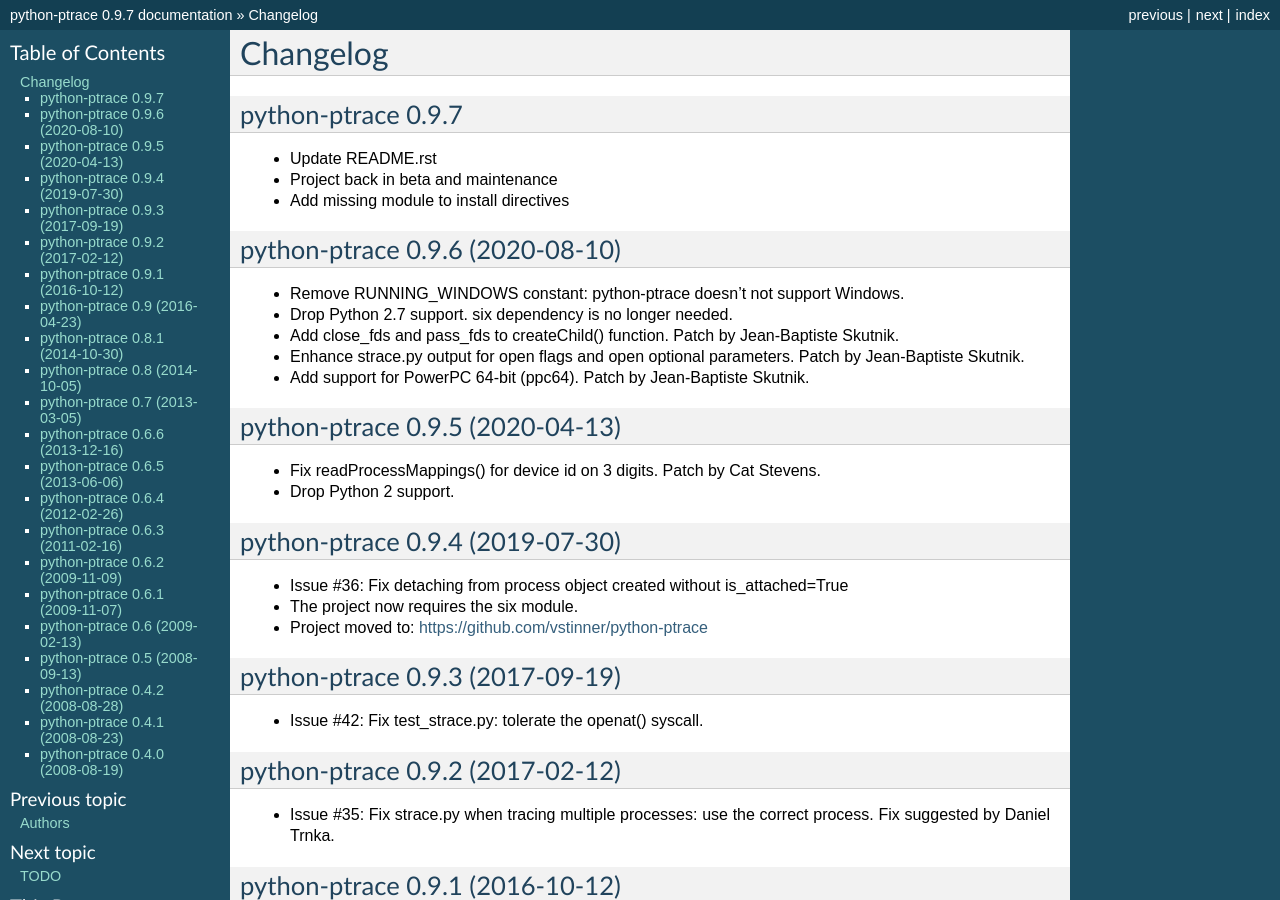
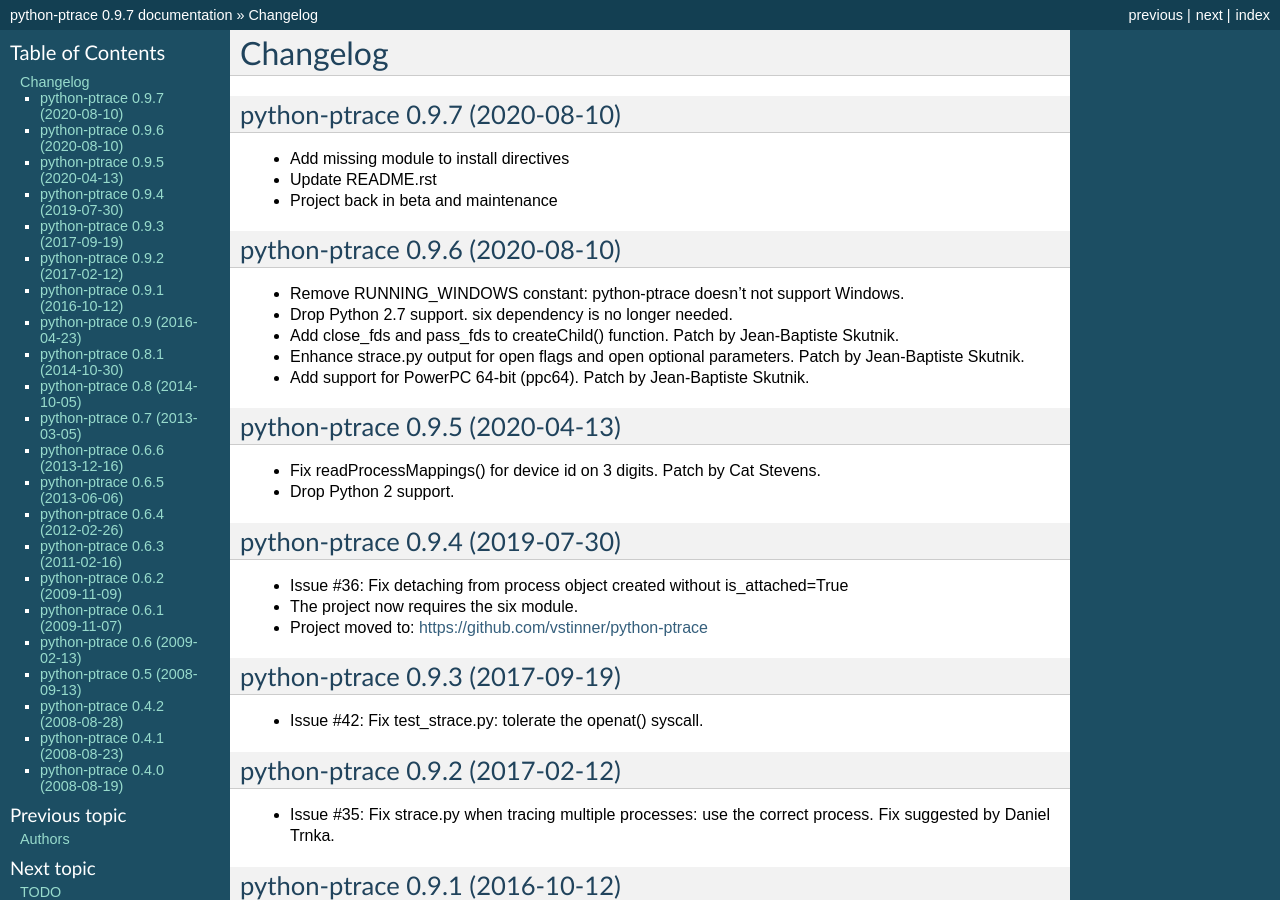
Before and after one commit to vstinner/python-ptrace, a Sphinx documentation site: the page built from doc/changelog.rst, in a window 1280 px wide and 900 px high. Built offline with Sphinx 7.4.7, drawn with Linux system fonts in a browser that asks for light colours.

Commit message:
Prepare release 0.9.7

```diff
--- a/doc/changelog.rst
+++ b/doc/changelog.rst
@@ -3,12 +3,12 @@
 Changelog
 =========
 
-python-ptrace 0.9.7
--------------------
+python-ptrace 0.9.7 (2020-08-10)
+--------------------------------
 
+* Add missing module to install directives
 * Update README.rst
 * Project back in beta and maintenance
-* Add missing module to install directives
 
 python-ptrace 0.9.6 (2020-08-10)
 --------------------------------
```
